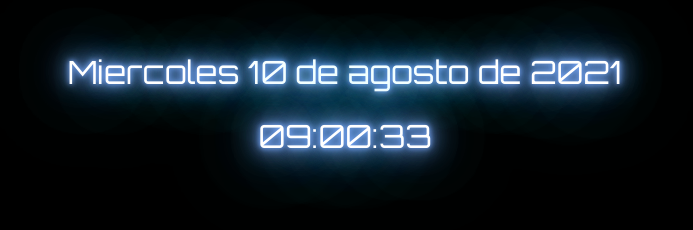
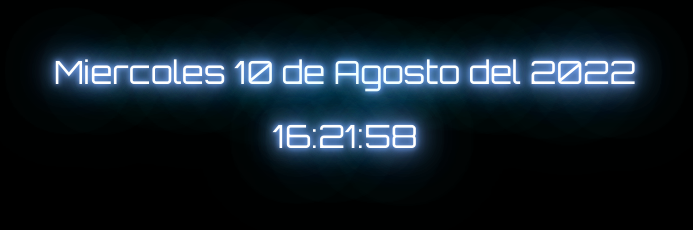
Before and after one commit to rollingcodeschool/practicaBOMc7i, a plain HTML site: page index.html in a window 1280 px wide. Shown: the whole page, without its empty margins (295-988 px from the left). Drawn offline with nearby package versions, Linux system fonts and the light colour scheme.

Commit message:
agregamos la logica para que funcione el reloj

```diff
--- a/index.html
+++ b/index.html
@@ -19,8 +19,9 @@
     <!-- JavaScript Bundle with Popper -->
     <main class="container text-center my-5">
         <section class="titulo azul">
-            <p>Miercoles 10 de agosto de 2021</p>
-            <p>09:00:33</p>
+            <!-- <p>Miercoles 10 de agosto de 2021</p> -->
+            <p id="fecha"></p>
+            <p id="hora"></p>
         </section>
     </main>
     <script
--- a/js/reloj.js
+++ b/js/reloj.js
@@ -0,0 +1,28 @@
+function obtenerFecha(){
+    let fechaActual = new Date();
+    // console.log(fechaActual)
+    // console.log(fechaActual.getDate());
+    // console.log(fechaActual.getDay()); //0 a 6, 0 dia domingo
+    console.log(fechaActual.getMonth());
+    // console.log(fechaActual.getFullYear());
+
+    // <p>Miercoles 10 de agosto de 2021</p>
+
+    let parrafoFecha = document.getElementById('fecha');
+
+    let diaSemanas = ['Domingo', 'Lunes', 'Martes', 'Miercoles', 'Jueves', 'Viernes', 'Sabado'];
+    let meses = ['Enero', 'Febrero', 'Marzo', 'Abril', 'Mayo', 'Junio', 'Julio','Agosto','Septiembre','Octubre','Noviembre','Diciembre'];
+
+    parrafoFecha.innerHTML = `${diaSemanas[fechaActual.getDay()]} ${fechaActual.getDate()} de ${meses[fechaActual.getMonth()]} del ${fechaActual.getFullYear()}`
+
+    let parrafoHora = document.getElementById('hora');
+
+    let segundos = fechaActual.getSeconds();
+    if(segundos<10){
+        segundos = '0'+ segundos;
+    }
+
+    parrafoHora.innerHTML = `${fechaActual.getHours()}:${fechaActual.getMinutes()}:${segundos}`
+}
+
+setInterval(obtenerFecha,1000);
```
